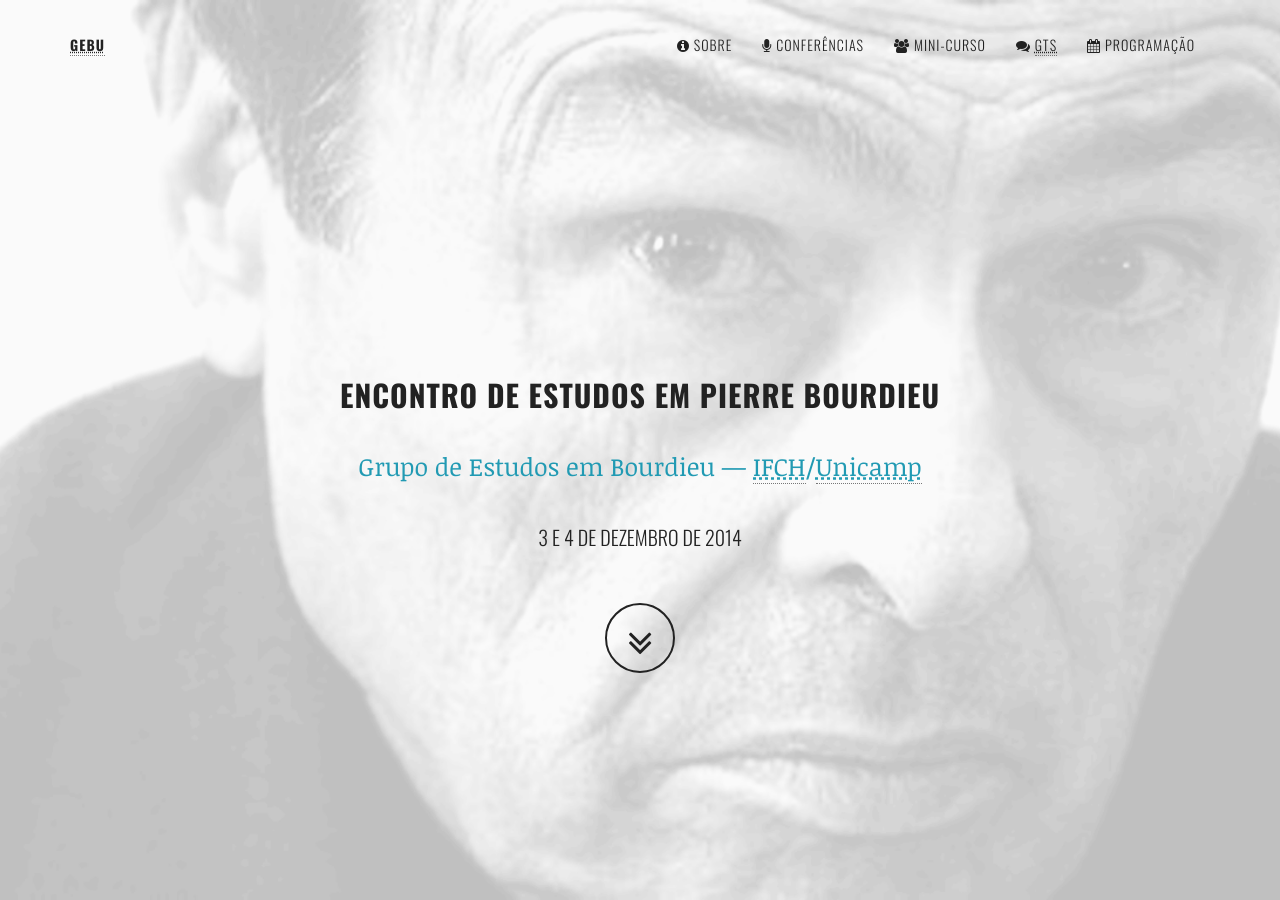
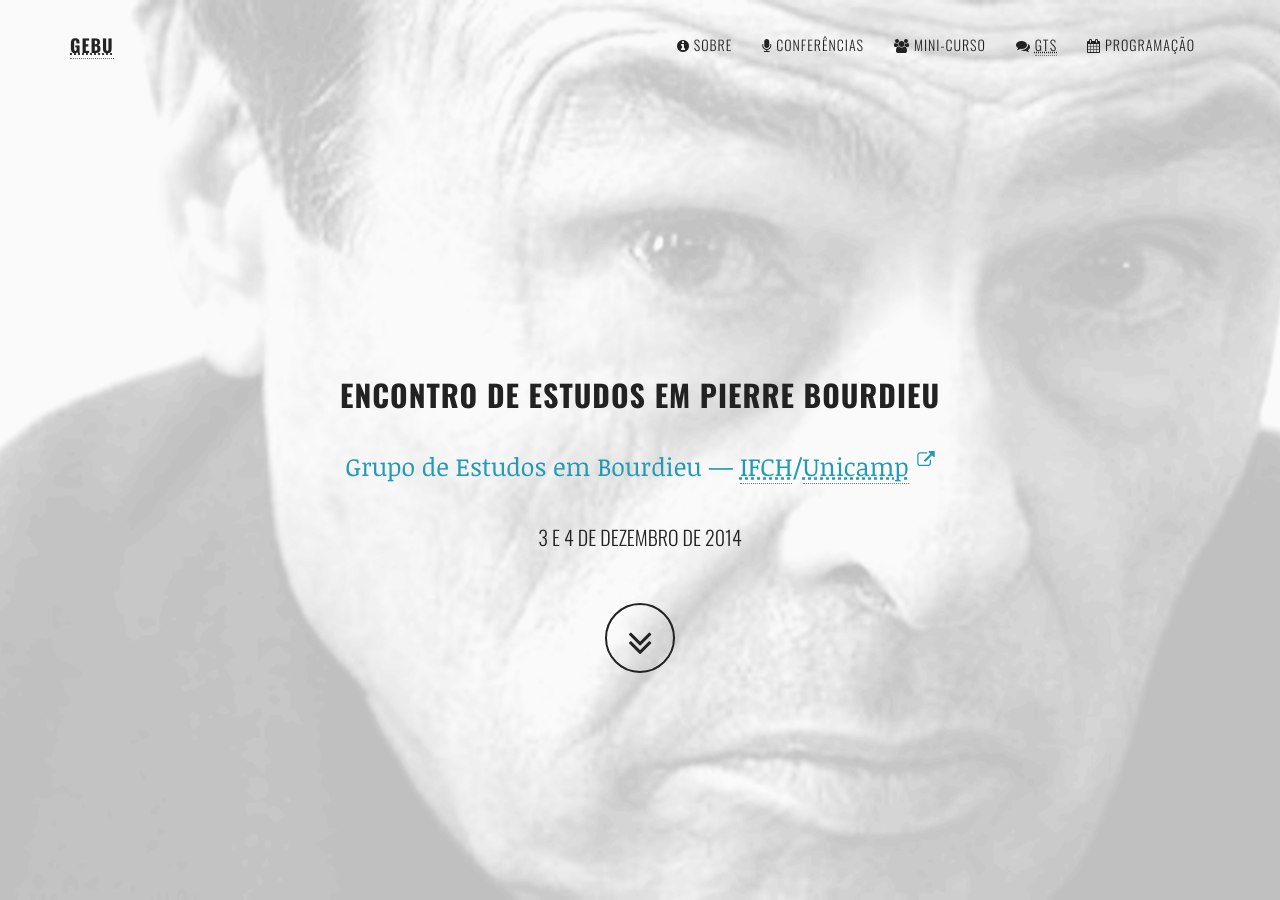
Before and after one commit to gebu/encontro-de-estudos-em-pierre-bourdieu, a Jekyll site: the page built from index.html, in a window 1280 px wide and 900 px high. Built offline with Jekyll 4.4.1, drawn with Linux system fonts in a browser that asks for light colours; nearby versions of some CDN libraries.

Commit message:
Add brand, about section

```diff
--- a/css/custom.css
+++ b/css/custom.css
@@ -2,21 +2,21 @@
   font-weight: 300;
 }
 
-.navbar-brand {
-  font-size: 10px;
-}
+/* .navbar-brand { */
+/*   font-size: 10px; */
+/* } */
 
-@media(min-width: 360px) {
-  .navbar-brand {
-    font-size: 12px;
-  }
-}
+/* @media(min-width: 360px) { */
+/*   .navbar-brand { */
+/*     font-size: 12px; */
+/*   } */
+/* } */
 
-@media(min-width: 768px) {
-  .navbar-brand {
-    font-size: 14px;
-  }
-}
+/* @media(min-width: 768px) { */
+/*   .navbar-brand { */
+/*     font-size: 14px; */
+/*   } */
+/* } */
 
 h2 {
   font-size: 3em;
@@ -76,6 +76,12 @@
   font-family: "Oswald","Helvetica Neue",Helvetica,Arial,sans-serif;
   font-weight: 100;
   text-transform: uppercase;
+}
+
+#sobre {
+  min-height: 100vh;
+  background-color: #222;
+  color: #fff;
 }
 
 #conferencias {
@@ -161,3 +167,27 @@
   padding: 0;
   margin: 0;
 }
+
+a.lattes:after,
+a.externa:after {
+  content: "\f08e";
+  font-family: FontAwesome;
+  font-weight: lighter;
+  font-style: normal;
+  display: inline-block;
+  text-decoration: none;
+  padding-left: .2rem;
+  font-size: 70%;
+  vertical-align: super;
+}
+
+a.email:before {
+  content: "\f0e0";
+  font-family: FontAwesome;
+  font-weight: normal;
+  font-style: normal;
+  display: inline-block;
+  text-decoration: none;
+  padding-right: .3rem;
+  vertical-align: top;
+}
```
